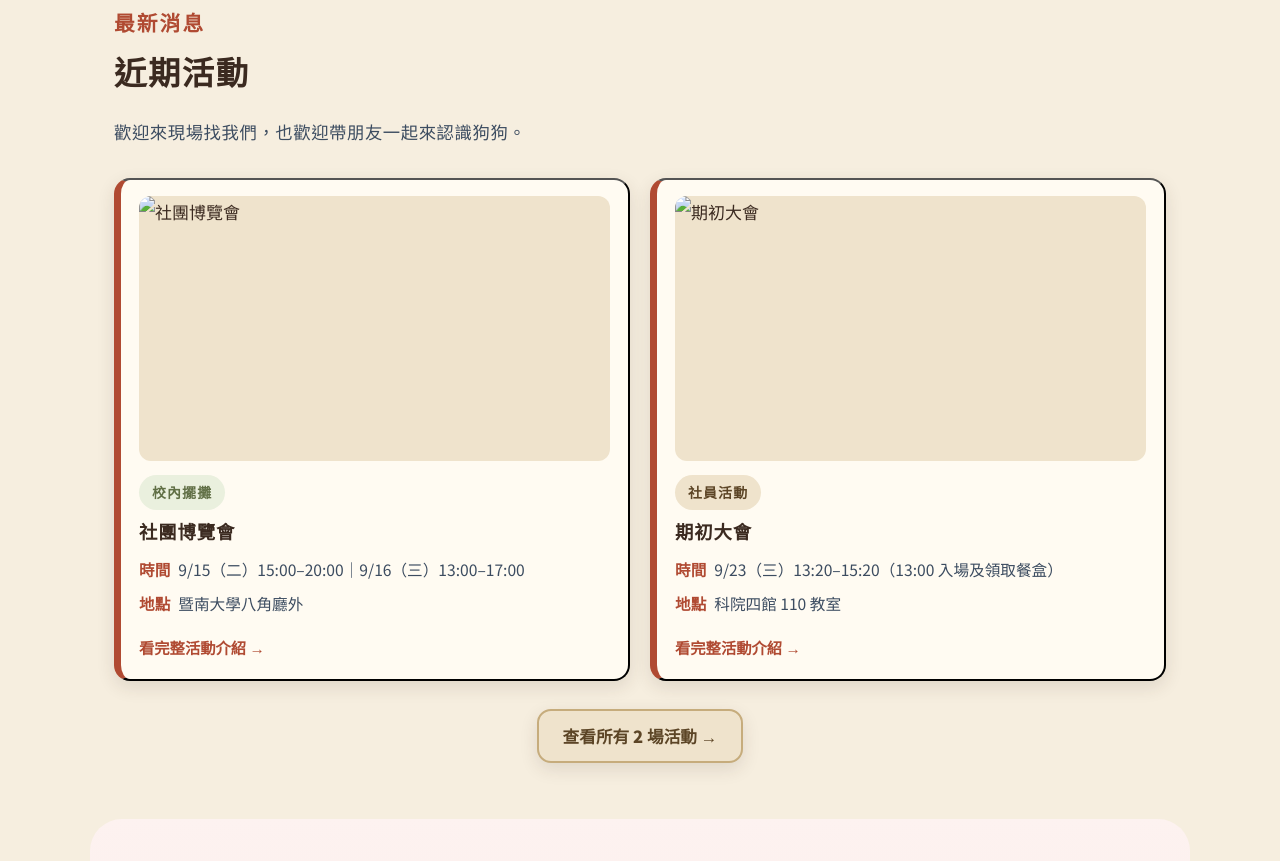
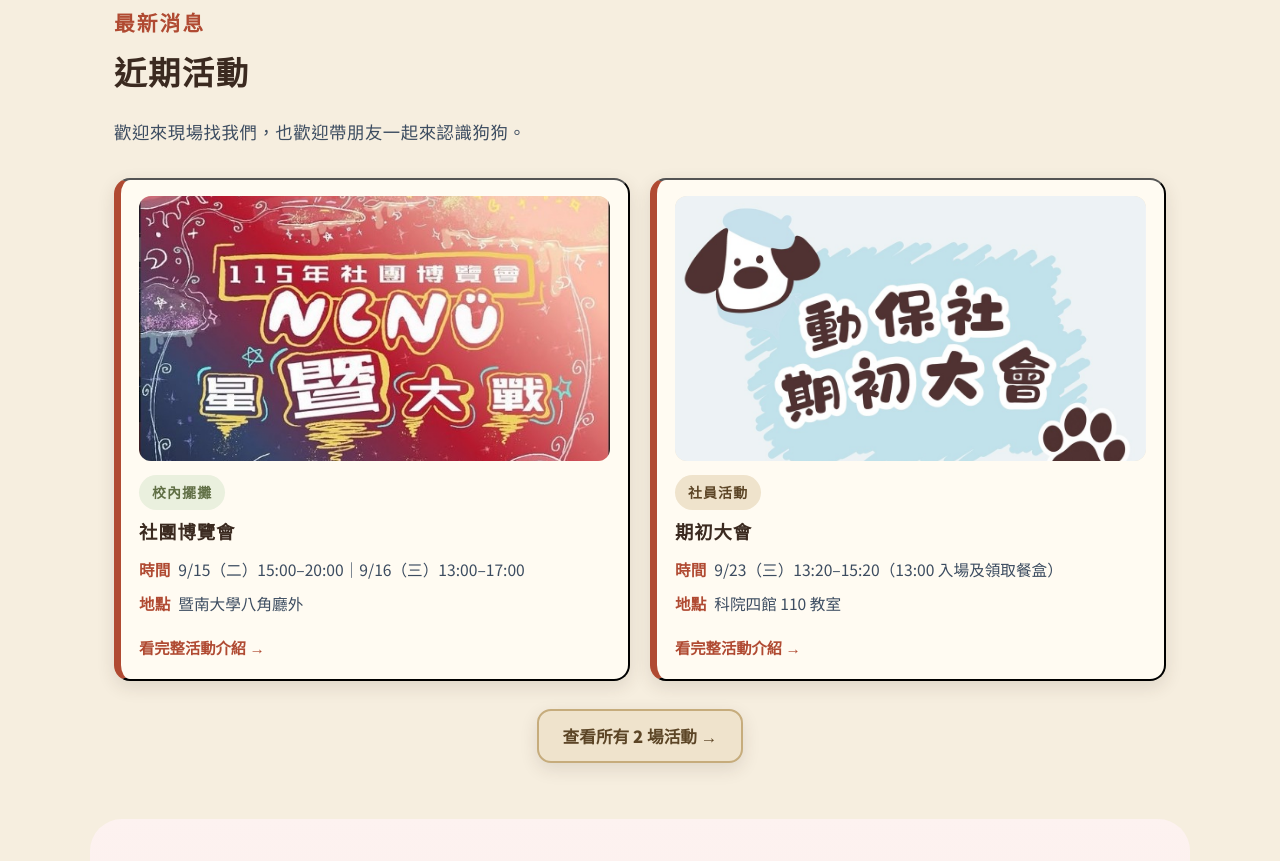
Before and after one commit to apcncnu/apc-ncnu, a plain HTML site: page index.html in a window 1280 px wide. Shown: the part 739-1600 px from the top of the page. Drawn offline with Linux system fonts and the light colour scheme.

Commit message:
Refactor image paths in index.html
Updated image paths for dogs and activity photos to remove 'images/' prefix.

```diff
--- a/index.html
+++ b/index.html
@@ -685,7 +685,7 @@
       </div>
     </div>
     <div class="hero-art">
-      <img src="images/hero.jpg" alt="橘子在草地上散步">
+      <img src="hero.jpg" alt="橘子在草地上散步">
     </div>
   </div>
 
@@ -1208,7 +1208,7 @@ const dogs = [
    skills:'坐下、搭車。',
    note:'她跟好姐妹「黑桃」感情極好，但面對其他不熟的同性狗狗會比較敏感、有防備，家中若已有女生狗狗，需要實際見面互動評估。',
    status:'waiting',
-   photos:['images/dogs/orange-1.jpg','images/dogs/orange-2.jpg','images/dogs/orange-3.jpg','images/dogs/orange-4.jpg']},
+   photos:['orange-1.jpg','orange-2.jpg','orange-3.jpg','orange-4.jpg']},
 
   {id:'A02', name:'黑桃', breed:'米克斯', age:'4 歲', gender:'母',
    traits:['害羞慢熟','內向安靜','長毛垂耳','玩水小專家','需要耐心守護'],
@@ -1223,7 +1223,7 @@ const dogs = [
    skills:'',
    note:'對其他狗狗的接受度不錯。外出散步時，疾駛而過的機車會讓她非常害怕，需要牽引的人多一點留意與安撫。穿戴胸背帶時容易緊張，需要有耐心、動作輕柔地慢慢引導。',
    status:'waiting',
-   photos:['images/dogs/spade-1.jpg','images/dogs/spade-2.jpg','images/dogs/spade-3.jpg','images/dogs/spade-4.jpg','images/dogs/spade-5.jpg','images/dogs/spade-6.jpg','images/dogs/spade-7.jpg','images/dogs/spade-8.jpg']},
+   photos:['spade-1.jpg','spade-2.jpg','spade-3.jpg','spade-4.jpg','spade-5.jpg','spade-6.jpg','spade-7.jpg','spade-8.jpg']},
 
   {id:'A03', name:'小寶', breed:'米克斯', age:'7 歲', gender:'公',
    traits:['慢熟貼心','散步神隊友','反差萌撒嬌鬼','溫柔紳士','跳高高手'],
@@ -1238,7 +1238,7 @@ const dogs = [
    skills:'坐下。',
    note:'慢熟害羞，初次見面請蹲下身、避免直視他的眼睛，給他時間慢慢觀察。遇到陌生人偶爾會緊張，牽到一旁用聲音或零食轉移注意力就能安定下來。身手矯健、彈跳力驚人，新家需要特別留意圍欄的高度。他需要具備耐性、理解慢熟犬隻心理，且承諾不離不棄的長期穩定家庭。',
    status:'waiting',
-   photos:['images/dogs/xiaobao-1.jpg','images/dogs/xiaobao-2.jpg','images/dogs/xiaobao-3.jpg','images/dogs/xiaobao-4.jpg','images/dogs/xiaobao-5.jpg','images/dogs/xiaobao-6.jpg']},
+   photos:['xiaobao-1.jpg','xiaobao-2.jpg','xiaobao-3.jpg','xiaobao-4.jpg','xiaobao-5.jpg','xiaobao-6.jpg']},
 
   {id:'A04', name:'三星', breed:'米克斯', age:'4 歲', gender:'母',
    traits:['陽光活力','不挑食乖寶寶','聰明小吃貨','撒嬌黏人包','搖尾扭屁股'],
@@ -1254,7 +1254,7 @@ const dogs = [
    skills:'坐下、握手。',
    note:'活動量較大，適合能提供足夠陪伴與放電時間的家庭。對年紀相仿的同性別狗狗稍微敏感，家中若已有毛孩，建議先帶過來互動評估。擦藥時很精明，一看到藥膏就會找機會溜走。曾有拆開小床墊的經驗，目前正在訓練中，需要多留意。',
    status:'waiting',
-   photos:['images/dogs/sanxing-1.jpg','images/dogs/sanxing-2.jpg','images/dogs/sanxing-3.jpg','images/dogs/sanxing-4.jpg','images/dogs/sanxing-5.jpg','images/dogs/sanxing-6.jpg']},
+   photos:['sanxing-1.jpg','sanxing-2.jpg','sanxing-3.jpg','sanxing-4.jpg','sanxing-5.jpg','sanxing-6.jpg']},
 
   {id:'A05', name:'該該', breed:'米克斯', age:'4 歲', gender:'公',
    traits:['精明小戲精','活潑開朗','帥氣強壯','反差萌男孩','天使好胃口'],
@@ -1271,7 +1271,7 @@ const dogs = [
    skills:'坐下、主動鑽胸背帶。',
    note:'會害怕打雷閃電，路上遇到疾駛而過的車輛或陌生人會緊張退縮，溫柔地牽到路邊、用零食轉移注意力就能安定下來。對狗界長輩非常尊敬，但遇到同齡同性狗狗偶爾會想爭一口氣，也有一點護食和護玩具的習慣（完全不會咬人）。曾有拆開小床墊的經驗，目前正在訓練中，需要多留意。',
    status:'waiting',
-   photos:['images/dogs/gaigai-1.jpg','images/dogs/gaigai-3.jpg','images/dogs/gaigai-4.jpg','images/dogs/gaigai-5.jpg','images/dogs/gaigai-6.jpg','images/dogs/gaigai-7.jpg']},
+   photos:['gaigai-1.jpg','gaigai-3.jpg','gaigai-4.jpg','gaigai-5.jpg','gaigai-6.jpg','gaigai-7.jpg']},
 
   {id:'A06', name:'小狐', breed:'米克斯', age:'4 歲', gender:'母',
    traits:['活潑開朗','撒嬌小黏包','精明小戲精','笑顏治癒系','草皮滾滾怪'],
@@ -1287,7 +1287,7 @@ const dogs = [
    skills:'',
    note:'面對其他狗狗會護食，但親人也親狗。有點潔癖，喜歡在室外上廁所。',
    status:'waiting',
-   photos:['images/dogs/xiaohu-1.jpg','images/dogs/xiaohu-2.jpg','images/dogs/xiaohu-3.jpg','images/dogs/xiaohu-4.jpg','images/dogs/xiaohu-5.jpg','images/dogs/xiaohu-6.jpg']},
+   photos:['xiaohu-1.jpg','xiaohu-2.jpg','xiaohu-3.jpg','xiaohu-4.jpg','xiaohu-5.jpg','xiaohu-6.jpg']},
 
   {id:'A07', name:'冰炫風', breed:'米克斯', age:'5 歲', gender:'公',
    traits:['暖心大男孩','草地賴皮怪','室外上廁所','溫柔脾氣好','生活模範生'],
@@ -1302,7 +1302,7 @@ const dogs = [
    skills:'坐下、隔空接零食。',
    note:'長期需要留意體重控制與關節保養。',
    status:'waiting',
-   photos:['images/dogs/mcflurry-1.jpg','images/dogs/mcflurry-2.jpg','images/dogs/mcflurry-3.jpg','images/dogs/mcflurry-4.jpg','images/dogs/mcflurry-5.jpg']},
+   photos:['mcflurry-1.jpg','mcflurry-2.jpg','mcflurry-3.jpg','mcflurry-4.jpg','mcflurry-5.jpg']},
 
   {id:'A08', name:'牛牛', breed:'米克斯', age:'9 歲', gender:'母',
    traits:['傲嬌大女王','出門秒破功','懂禮貌高冷美犬','非常穩定','成熟大姐姐'],
@@ -1318,7 +1318,7 @@ const dogs = [
    skills:'坐下、握手。',
    note:'曾有拆開小床墊的經驗，目前正在訓練中，需要多留意。',
    status:'waiting',
-   photos:['images/dogs/niuniu-1.jpg','images/dogs/niuniu-2.jpg','images/dogs/niuniu-3.jpg','images/dogs/niuniu-4.jpg','images/dogs/niuniu-5.jpg','images/dogs/niuniu-7.jpg','images/dogs/niuniu-8.jpg','images/dogs/niuniu-9.jpg']},
+   photos:['niuniu-1.jpg','niuniu-2.jpg','niuniu-3.jpg','niuniu-4.jpg','niuniu-5.jpg','niuniu-7.jpg','niuniu-8.jpg','niuniu-9.jpg']},
 
   {id:'A09', name:'Momo', breed:'米克斯', age:'9 歲', gender:'母',
    traits:['貓咪靈魂','傲嬌優雅','頂級撒嬌怪','吃貨小公主','跳高健將'],
@@ -1334,7 +1334,7 @@ const dogs = [
    skills:'會坐下、握手、換手；搭車熟練又沉穩，散步溫柔穩定不暴衝，對養狗新手很友善。',
    note:'',
    status:'waiting',
-   photos:['images/dogs/momo-1.jpg','images/dogs/momo-2.jpg','images/dogs/momo-3.jpg','images/dogs/momo-4.jpg','images/dogs/momo-5.jpg','images/dogs/momo-6.jpg','images/dogs/momo-7.jpg']},
+   photos:['momo-1.jpg','momo-2.jpg','momo-3.jpg','momo-4.jpg','momo-5.jpg','momo-6.jpg','momo-7.jpg']},
 
   {id:'A10', name:'小綿羊', breed:'米克斯', age:'10 歲', gender:'公',
    traits:['活潑好動','貪吃小雷達','愛玩愛黏人','貼心小跟班','短尾巴小精靈'],
@@ -1349,7 +1349,7 @@ const dogs = [
    skills:'坐下、握手。',
    note:'心思細膩，如果單獨自己在家待太久，心裡容易感到孤單焦慮，因此最適合日常有較多時間能在家陪伴他的家人。需要細心留意他的皮膚狀況與規律用藥。',
    status:'waiting',
-   photos:['images/dogs/mianyang-1.jpg','images/dogs/mianyang-2.jpg','images/dogs/mianyang-3.jpg','images/dogs/mianyang-4.jpg','images/dogs/mianyang-5.jpg','images/dogs/mianyang-7.jpg']},
+   photos:['mianyang-1.jpg','mianyang-2.jpg','mianyang-3.jpg','mianyang-4.jpg','mianyang-5.jpg','mianyang-7.jpg']},
 
   {id:'A11', name:'諾曼', breed:'米克斯', age:'11 歲', gender:'公',
    traits:['勇敢大男孩','親人親狗','衝撞撒嬌','貪吃小狗','熱愛自由'],
@@ -1367,7 +1367,7 @@ const dogs = [
    skills:'坐下、握手、換手。',
    note:'因為過去的受虐陰影，諾曼很害怕牽繩這項工具，那段記憶需要更多時間被撫平。平時請避免太突兀或劇烈的大動作，以免無意間勾起他不好的回憶；使用牽繩外出時，也希望能有多一點的耐心與溫柔慢慢引導他。',
    status:'waiting',
-   photos:['images/dogs/norman-1.jpg','images/dogs/norman-2.jpg','images/dogs/norman-3.jpg','images/dogs/norman-4.jpg','images/dogs/norman-5.jpg','images/dogs/norman-6.jpg']},
+   photos:['norman-1.jpg','norman-2.jpg','norman-3.jpg','norman-4.jpg','norman-5.jpg','norman-6.jpg']},
 
   {id:'A12', name:'短短', breed:'米克斯', age:'15 歲', gender:'公',
    traits:['悶騷阿公','極具原則','盒子睡覺狂','散步小跟班','短尾巴笑顏'],
@@ -1383,7 +1383,7 @@ const dogs = [
    skills:'',
    note:'面對其他狗狗時會有一點護食的小習慣，如果家中本來就有其他毛孩，吃飯時間記得分開餵食、給予彼此獨立的進食空間。',
    status:'waiting',
-   photos:['images/dogs/duanduan-1.jpg','images/dogs/duanduan-2.jpg','images/dogs/duanduan-3.jpg','images/dogs/duanduan-4.jpg','images/dogs/duanduan-5.jpg','images/dogs/duanduan-8.jpg']},
+   photos:['duanduan-1.jpg','duanduan-2.jpg','duanduan-3.jpg','duanduan-4.jpg','duanduan-5.jpg','duanduan-8.jpg']},
 
   {id:'A13', name:'虎妹', breed:'米克斯', age:'12 歲', gender:'母',
    traits:['安靜沉穩','害羞慢熟','知足常樂','溫和無害','佛系陪伴'],
@@ -1397,7 +1397,7 @@ const dogs = [
    skills:'',
    note:'初次見面時會有些害羞膽小，習慣安靜地趴著觀察周遭，需要一點時間慢慢熟悉。',
    status:'waiting',
-   photos:['images/dogs/humei-1.jpg']}
+   photos:['humei-1.jpg']}
 ];
 
 /* 文創商品分頁：改成 true 就會重新出現在導覽列與首頁 */
@@ -1450,7 +1450,7 @@ const faqs = [
   {cat:'社團與活動', q:'可以到犬舍當志工嗎？', a:'犬舍的日常照顧主要由社員排班負責。若您有意願協助，歡迎用官方 LINE 與我們聯絡，我們會視當期的人力狀況安排。'},
   {cat:'社團與活動', q:'活動資訊在哪裡看？', a:'首頁的「最新消息」會公告近期活動，點進去可以看到完整介紹與報名方式；社團的 Instagram 與官方 LINE 也會同步發布。'},
   {cat:'社團與活動', q:'在校園看到受傷或走失的動物該怎麼辦？', a:'請先用官方 LINE 通知我們，並盡量提供地點與照片。我們會協助安置並聯繫合適的單位；若是穿山甲、白鼻心等野生動物，我們會協助撥打野生動物急救站的專線，由專業單位處理。'},
-  {cat:'社團與活動', q:'校犬是怎麼管理的？', a:'本社協助學校管理的犬隻，依 <a href="docs/ncnu-dog-cat-guidelines.pdf" target="_blank" rel="noopener">《國立暨南國際大學犬貓管理要點》</a> 辦理，點選連結可以看到完整條文。'},
+  {cat:'社團與活動', q:'校犬是怎麼管理的？', a:'本社協助學校管理的犬隻，依 <a href="ncnu-dog-cat-guidelines.pdf" target="_blank" rel="noopener">《國立暨南國際大學犬貓管理要點》</a> 辦理，點選連結可以看到完整條文。'},
   {cat:'社團與活動', q:'你們也照顧貓咪嗎？', a:'我們目前主要照顧犬舍的狗狗。校園裡遇到其他需要幫忙的動物時，我們會協助安置，並轉介給合適的協會或專業單位。'},
 ];
 
@@ -1466,7 +1466,7 @@ const workBlocks = [
       '寒暑假期間多數社員返鄉，社團會安排留校的夥伴接續排班，讓照護不因學期結束而中斷。'
     ],
     note:'飼養場所與相關硬體設備由校方提供。為維護人與犬隻雙方的安全，犬舍非公開區域，請勿任意進入；欲探視犬隻或參與照護，請先透過官方 LINE 與我們聯繫。',
-    photos:['images/activities/kennel-feed.jpg','images/activities/kennel-clean.jpg','images/activities/kennel-walk.jpg']
+    photos:['kennel-feed.jpg','kennel-clean.jpg','kennel-walk.jpg']
   },
   {
     eyebrow:'醫療與健康管理', icon:'💊',
@@ -1478,7 +1478,7 @@ const workBlocks = [
       '<b>長期健康管理</b><br>犬舍中的高齡犬與三隻腳的狗狗，需要長期服用關節藥物，以減輕肢體的負擔。'
     ],
     note:'醫療是社團最主要的支出項目，也是捐款最主要的用途。您的每一筆支持，都會先用在這裡。',
-    photos:['images/activities/vaccine-field.jpg','images/activities/vet-surgery.jpg','images/activities/vet-puppy.jpg','images/activities/vet-checkup.jpg']
+    photos:['vaccine-field.jpg','vet-surgery.jpg','vet-puppy.jpg','vet-checkup.jpg']
   },
   {
     eyebrow:'校園動物協助', icon:'🌿',
@@ -1490,7 +1490,7 @@ const workBlocks = [
       '我們也與<b>孫敬閔博士</b>合作，協助進行穿山甲保育研究——在校園內發現穿山甲時，由孫博士到場裝設發報器並野放回校園，透過後續追蹤了解牠們的活動範圍與生活習性，為保育工作提供更多幫助。<br><span class="legal-note">※ 相關研究皆已依法申請研究計畫。</span>'
     ],
     note:'⚠️ 若您在校園內發現穿山甲或其他野生動物，請<b>不要驚擾、追趕或自行處理</b>，可以聯繫動保社，我們會協助通報並通知專業人員到場。',
-    photos:['images/activities/campus-puppy.jpg','images/activities/campus-cat.jpg','images/activities/pangolin.jpg']
+    photos:['campus-puppy.jpg','campus-cat.jpg','pangolin.jpg']
   },
   {
     eyebrow:'教育推廣與活動', icon:'🎪',
@@ -1501,20 +1501,20 @@ const workBlocks = [
       '此外也參與暨大特色秋健、社團博覽會、社團活動與畢業義賣等校內場合擺攤，讓更多人認識校園動物的處境。義賣與擺攤的所得，都會回到狗狗的照護與醫療上。'
     ],
     note:'活動時間與地點會公告在首頁的<b>最新消息</b>，以及社團的 Instagram 與官方 LINE，歡迎隨時來找我們。',
-    photos:['images/activities/expo-booth.jpg','images/activities/adopt-fair.jpg','images/activities/club-photo.jpg','images/activities/grad-sale.jpg']
+    photos:['expo-booth.jpg','adopt-fair.jpg','club-photo.jpg','grad-sale.jpg']
   },
 ];
 
 /* ========== 活動照片輪播 ==========
    照片準備好後，把 src 換成圖片網址或 base64 即可；留空會顯示佔位圖示。 */
 const activityPhotos = [
-  {caption:'洗狗大會｜幫狗狗洗澡', emoji:'🛁', src:'images/activities/wash-dog.jpg'},
-  {caption:'送養會｜與浪愛不流浪合作', emoji:'🏠', src:'images/activities/adopt.jpg'},
-  {caption:'教育宣導活動', emoji:'📚', src:'images/activities/edu.jpg'},
-  {caption:'洗狗大會｜社員大合照', emoji:'📸', src:'images/activities/wash-team.jpg'},
-  {caption:'校內擺攤',     emoji:'🎪', src:'images/activities/booth-table.jpg'},
-  {caption:'畢業義賣',     emoji:'🎓', src:'images/activities/sale.jpg'},
-  {caption:'帶狗狗散步',   emoji:'🐾', src:'images/activities/walk.jpg'},
+  {caption:'洗狗大會｜幫狗狗洗澡', emoji:'🛁', src:'wash-dog.jpg'},
+  {caption:'送養會｜與浪愛不流浪合作', emoji:'🏠', src:'adopt.jpg'},
+  {caption:'教育宣導活動', emoji:'📚', src:'edu.jpg'},
+  {caption:'洗狗大會｜社員大合照', emoji:'📸', src:'wash-team.jpg'},
+  {caption:'校內擺攤',     emoji:'🎪', src:'booth-table.jpg'},
+  {caption:'畢業義賣',     emoji:'🎓', src:'sale.jpg'},
+  {caption:'帶狗狗散步',   emoji:'🐾', src:'walk.jpg'},
 ];
 
 /* ========== 最新消息（過期自動隱藏） ==========
@@ -1534,7 +1534,7 @@ const news = [
       '如果你正在找一個可以長期投入的社團，或只是想聽聽校園裡這些狗狗的故事，都很歡迎過來坐一下。現場也可以直接詢問入社方式與排班怎麼運作。',
       '當天義賣的所得會全數投入狗狗的照護與醫療。'
     ],
-    photos:['images/activities/expo-0915-poster.jpg']
+    photos:['expo-0915-poster.jpg']
   },
   {
     id:'meeting-0923',
@@ -1551,7 +1551,7 @@ const news = [
       '當天會安排闖關活動，用輕鬆的方式帶大家認識社團的日常與彼此。',
       '時間是 9/23（三）13:20–15:20，地點在科院四館 110 教室；13:00 開放入場並領取餐盒，記得提早一點到。報名表單、官方 LINE 與 Instagram 的連結都在活動海報上。'
     ],
-    photos:['images/activities/meeting-0923-poster.jpg']
+    photos:['meeting-0923-poster.jpg']
   },
   {
     id:'class1-0930',
@@ -1586,7 +1586,7 @@ const news = [
       '<b>照顧狗狗</b>——這是最重要的一段：幫牠們洗澡、吹毛，再帶出去散步。',
       '現場會分組進行，每一組都有社員帶著、提供用品並說明流程，第一次參加也不用擔心。開放校外朋友報名，不過名額有限，每一次開放的人數不一定。詳細時間與報名方式會在活動前公告。'
     ],
-    photos:['images/activities/wash-towel-1.jpg']
+    photos:['wash-towel-1.jpg']
   },
   {
     id:'class2-1014',
@@ -1620,7 +1620,7 @@ const news = [
       '現場可以直接跟狗狗互動、觀察牠們的個性，社團夥伴也會在旁邊說明每一隻的狀況與注意事項。認養須知、申請流程、後續追蹤，都可以當面問清楚。',
       '就算還沒有準備好認養，也很歡迎過來看看牠們，或幫忙把消息分享出去。'
     ],
-    photos:['images/activities/adopt-1018-poster.jpg']
+    photos:['adopt-1018-poster.jpg']
   },
   {
     id:'autumn-1031',
@@ -1655,7 +1655,7 @@ const news = [
       '<b>照顧狗狗</b>——幫牠們洗澡、吹毛，再帶出去散步。',
       '現場會分組進行，每一組都有社員帶著、提供用品並說明流程，第一次參加也不用擔心。開放校外朋友報名，不過名額有限，每一次開放的人數不一定。詳細時間與報名方式會在活動前公告。'
     ],
-    photos:['images/activities/wash-towel-2.jpg']
+    photos:['wash-towel-2.jpg']
   },
   {
     id:'class3-1121',
@@ -1706,7 +1706,7 @@ const news = [
       '<b>照顧狗狗</b>——幫牠們洗澡、吹毛，再帶出去散步。',
       '現場會分組進行，每一組都有社員帶著、提供用品並說明流程，第一次參加也不用擔心。開放校外朋友報名，不過名額有限，每一次開放的人數不一定。詳細時間與報名方式會在活動前公告。'
     ],
-    photos:['images/activities/wash-towel-3.jpg']
+    photos:['wash-towel-3.jpg']
   },
 ];
 
```
